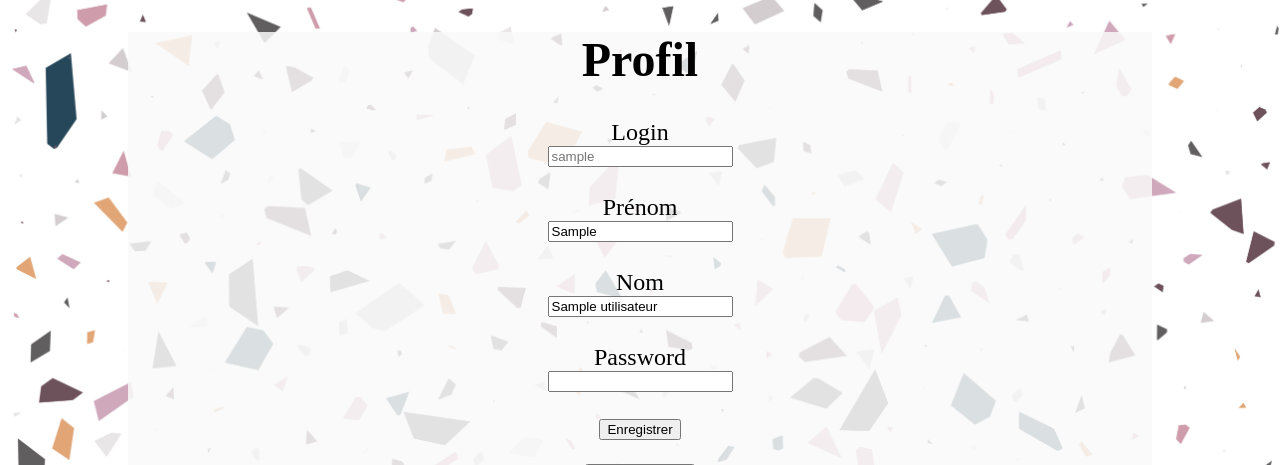
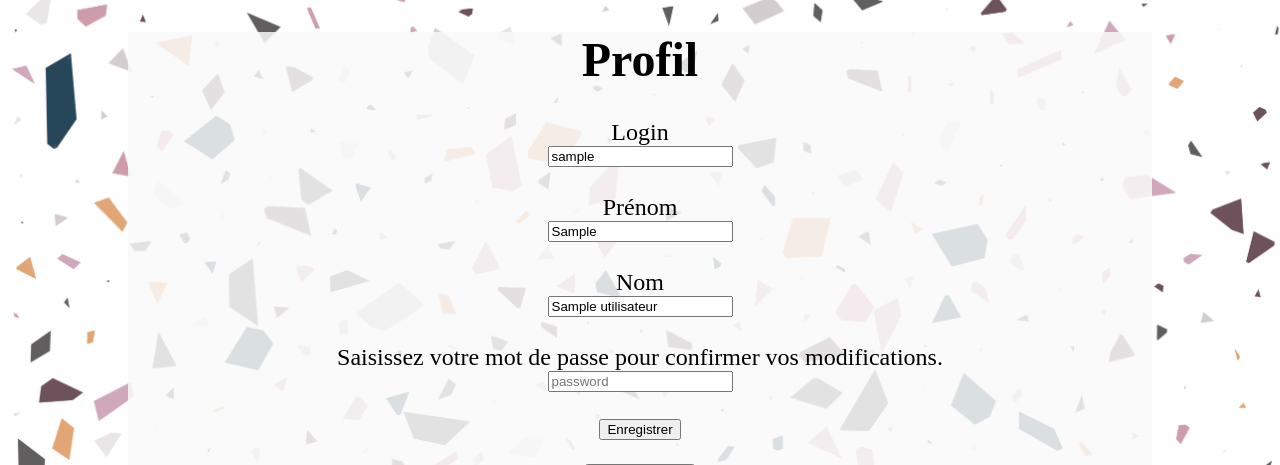
Before and after one commit to thomas-serdjebi/module-connexion, a PHP site: page /module-connexion/php/profil.php in a window 1280 px wide. Shown: the part 222-687 px from the top of the page. Run offline with PHP 8.4, Linux system fonts and the light colour scheme; the visitor is signed in with stand-in values (Sample User, id 1); tables that the repository leaves empty or names only in its code hold one stand-in row (values such as "Sample post"); grey boxes are pictures that could not be loaded.

Commit message:
page profil ok - rajouter modification mdp

```diff
--- a/php/admin.php
+++ b/php/admin.php
@@ -55,6 +55,7 @@ session_start();
                     <th>id</th>
                     <th>login</th>
                     <th>prénom</th>
+                    <th>nom</th>
                     <th>password</th>
                     </tr>
                     </thead>";
@@ -63,6 +64,7 @@ session_start();
                         echo "<tbody>";
                         echo "<tr>";
                         echo "<td>" . $row['id'] . "</td>";
+                        echo "<td>" . $row['login'] . "</td>";
                         echo "<td>" . $row['prenom'] . "</td>";
                         echo "<td>" . $row['nom'] . "</td>";
                         echo "<td>" . md5($row['password']) . "</td>";
--- a/php/profil.php
+++ b/php/profil.php
@@ -48,6 +48,14 @@
 
             // TEST LOGIN => CARACTERES, LONGUEUR, SI DEJA UTILISE ?
 
+            if ($login != $_SESSION['login']) {
+
+                if (($mysqli_result) ==1) { //on vérifie que ce pseudo n'est pas déjà utilisé par un autre membre
+                    $err_login = "Ce login est déjà utilisé.";
+                    $valid= false;
+                }
+            }
+
 
             if (!empty($login)) {
                 if(!preg_match("#^[a-z0-9]+$#",$login)) {
@@ -60,10 +68,8 @@
                     $valid= false;
                 }
 
-            elseif (($mysqli_result) ==1) { //on vérifie que ce pseudo n'est pas déjà utilisé par un autre membre
-                $err_login = "Ce login est déjà utilisé.";
-                $valid= false;
-            }
+                // elseif
+                // }
             }
 
             // TEST PRENOM => CHAMP VIDE, CARACTERES ?
@@ -83,11 +89,23 @@
                 }
             }
 
-        // TEST MDP => CHAMP VIDE ?
+            // TEST SI MDP VIDE
 
-        if(empty($password)) {
-        $err_password = "Veuillez renseigner votre mot de passe !";
-        $valid= false;
+            if (empty($password)) {
+                $err_password = "Veuillez renseigner votre mot de passe.";
+            }
+
+            // TEST CONFIRMATION MODIFICATIONS AVEC MDP
+
+            $requetemdp = mysqli_query($mysqli, "SELECT * FROM utilisateurs WHERE password = '".$password."'") ;
+
+            $mysqli_result = mysqli_num_rows($requetemdp);
+
+            if ($mysqli_result == 0) {
+
+                $err_password = "Le mot de passe est incorrect.";
+                $valid = false;
+
             }
 
 
@@ -96,52 +114,33 @@
 
                 mysqli_select_db ($mysqli, 'moduleconnexion') ;
 
-            // REQUETE MODIFICATION
+                // REQUETE MODIFICATION PAR CHAMP
 
-            $sql = "UPDATE utilisateurs SET
-            login ='".$login."',
-            prenom = '".$prenom."',
-            nom = '".$nom."',
-            password = '".$password."'
-            WHERE login='".$login."'";
+                $sqllogin = "UPDATE utilisateurs SET login ='".$login."' WHERE login='".$login."'";
+                $sqlprenom = "UPDATE utilisateurs SET prenom ='".$prenom."' WHERE login='".$login."'";
+                $sqlnom = "UPDATE utilisateurs SET nom ='".$nom."' WHERE login='".$login."'";
 
-            if (mysqli_query($mysqli, $sql)) {
-
-                $suscribeok = "Vos modifications ont été enregistrées avec succès!";
-
-                $afficherformulaire = 0;
-
-                //REAFFICHAGE AVEC INFOS UPDATE
-
-
-                $sql = "SELECT * FROM utilisateurs WHERE login = '$login' ";
-
-                // exécution requete
-
-               $requete = mysqli_query($mysqli, $sql) ;
-
-               // création du tableau associatif avec mysqli fetch array
-
-               $infos = mysqli_fetch_array($requete) ;
+                if (mysqli_query($mysqli, $sqllogin) || mysqli_query($mysqli, $sqlprenom) || mysqli_query($mysqli, $sqlnom) ) {
 
                     $message = "Vos modifications ont été enregistrées avec succès!";
 
                     $afficherformulaire = 0;
+
+
+
                 }
             }
         }
+
+
 
         if (isset($_POST['deconnexion'])) {
 
             session_destroy();
 
             header('Location: http://localhost/module-connexion/php/connexion.php');
-
-
         }
     }
-
-
 
 
 ?>
@@ -180,7 +179,7 @@
                 <form action="profil.php" method="post" id="modif_utilisateurs">
 
                 <div><label for="login">Login</label></div>
-                <div><input type="text" name="login" placeholder="<?php echo $infos['login']; ?>"></div>
+                <div><input type="text" name="login" value="<?php echo $infos['login']; ?>"></div>
 
                 <br>
 
@@ -194,8 +193,8 @@
 
                 <br>
 
-                <div><label for="password">Password</label></div>
-                <div><input type="password" name="password" value="<?php md5($infos['password']); ?>"></div>
+                <div><label for="password">Saisissez votre mot de passe pour confirmer vos modifications.</label></div>
+                <div><input type="password" name="password" placeholder="password"></div>
 
                 <br>
 
```
Lines whose indentation alone changed are shown as unchanged.
